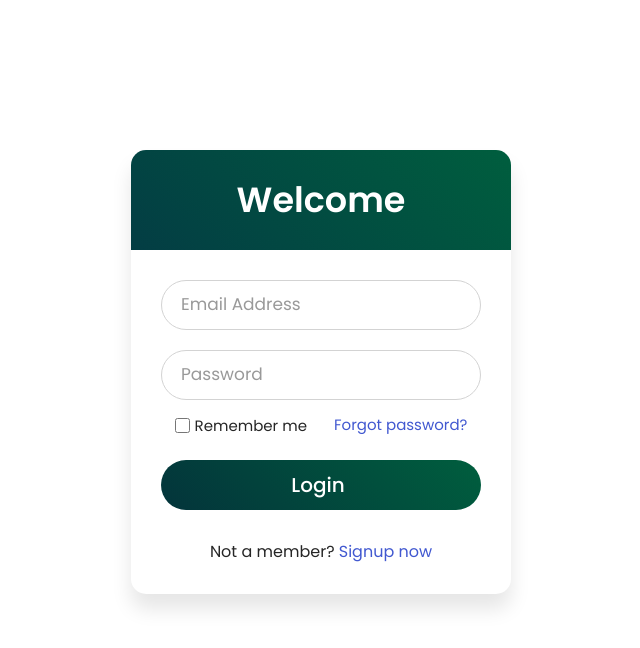
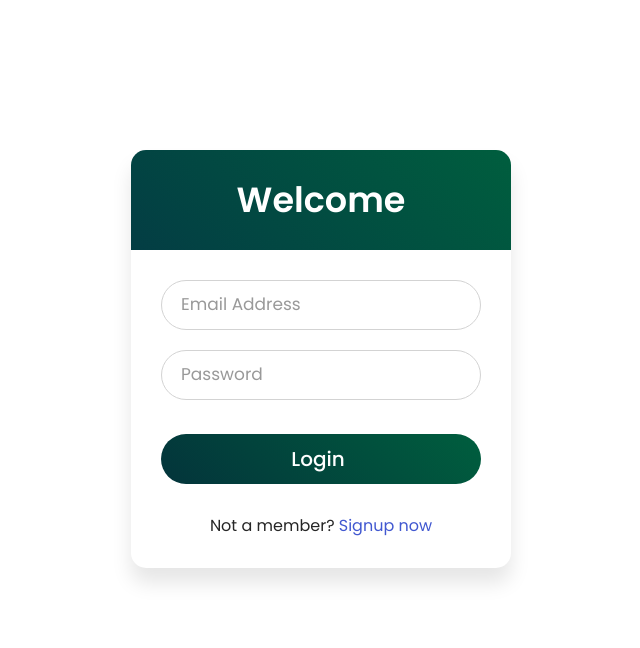
Before and after one commit to lkmSasanga/fas-web-app, a React (Create React App) app: page / in a window 1280 px wide. Shown: the top 648 px of the page, without its empty margins (319-959 px from the left). Built offline with nearby package versions, Linux system fonts and the light colour scheme.

Commit message:
forget pw removed

```diff
--- a/src/containers/Login/Login.js
+++ b/src/containers/Login/Login.js
@@ -314,8 +314,8 @@ class Login extends Component {
                     </React.Fragment>
                   ) : null}
 
-                  <div className={Classes.content}>
-                    <div className={Classes.checkbox}>
+                  {/* <div className={Classes.content}> */}
+                    {/* <div className={Classes.checkbox}>
                       <input type="checkbox" id="remember-me" />
                       <label
                         htmlFor="remember-me"
@@ -323,11 +323,12 @@ class Login extends Component {
                       >
                         Remember me
                       </label>
-                    </div>
-                    <div className={Classes.passLink}>
+                    </div> */}
+                    {/* <div className={Classes.passLink}>
                       <a href="/">Forgot password?</a>
-                    </div>
-                  </div>
+                    </div> */}
+                  {/* </div> */}
+                  <br/>
 
                   <div className={Classes.field}>
                     <input
```
Also changed, not shown: 1 other file (tests, documents, lock files or other folders).
